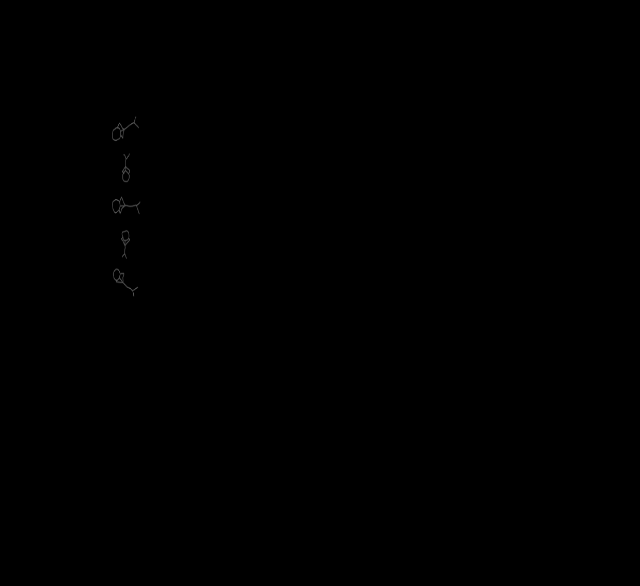
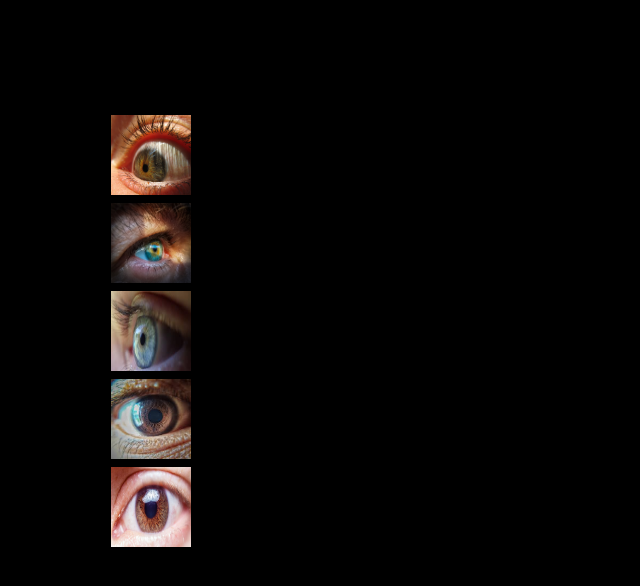
Before and after one commit to Blk-Book/Blk-Book.github.io, a plain HTML site: page test1/blkTest1.html in a window 1280 px wide. Shown: the whole page, without its empty margins (0-640 px from the left). Drawn offline with Linux system fonts and the light colour scheme.

Commit message:
Add files via upload

```diff
--- a/test1/blkStyles.css
+++ b/test1/blkStyles.css
@@ -7,5 +7,5 @@ these is notes:
 body{	background-color:black;
 	padding:100px;}
 
-img{	height:30px;
-	width:30px;}
+img{	height:80px;
+	width:80px;}
--- a/test1/blkTest1.html
+++ b/test1/blkTest1.html
@@ -22,23 +22,23 @@
 <!-- .............................. -->
 
 <tr>
-<td><a href="bodies/rosaBarber.html"><img src="dntilt.png" alt="body"></a></td>
+<td><a href="bodies/rosaBarber.html"><img src="bodies/eyes/1.jpg" alt="body"></a></td>
 </tr>
 
 <tr>
-<td><a href="bodies/georgeWarnold.html"><img src="straightdn.png" alt="body"></a></td>
+<td><a href="bodies/georgeWarnold.html"><img src="bodies/eyes/2.jpg" alt="body"></a></td>
 </tr>
 
 <tr>
-<td><img src="left.png" alt="body"></td>
+<td><a href="bodies/mittieBlakeley.html"><img src="bodies/eyes/3.jpg" alt="body"></a></td>
 </tr>
 
 <tr>
-<td><img src="straightup.png" alt="body"></td>
+<td><a href="bodies/thomasAsh.html"><img src="bodies/eyes/4.jpg" alt="body"></a></td>
 </tr>
 
 <tr>
-<td><img src="uptilt.png" alt="body"></td>
+<td><a href="bodies/maryCrane.html"><img src="bodies/eyes/5.jpg" alt="body"></a></td>
 </tr>
 
 </table>
```
Also changed, not shown: test1/blkTest2.html (added, +47 -0 lines).
